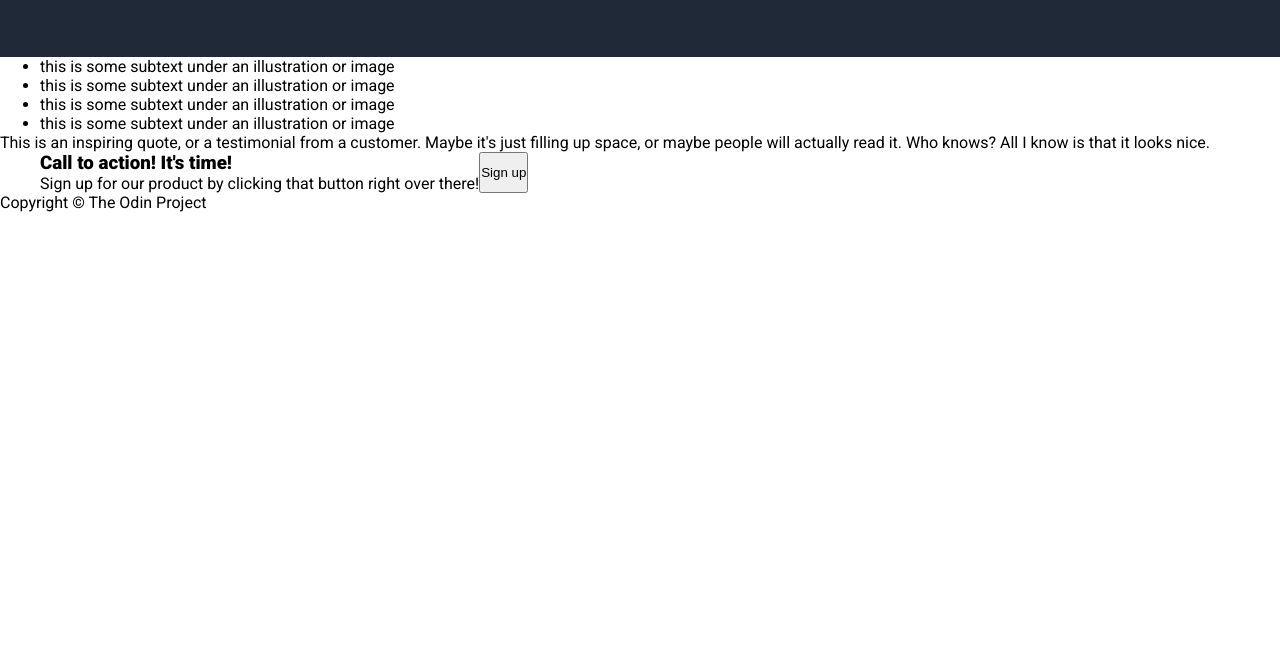
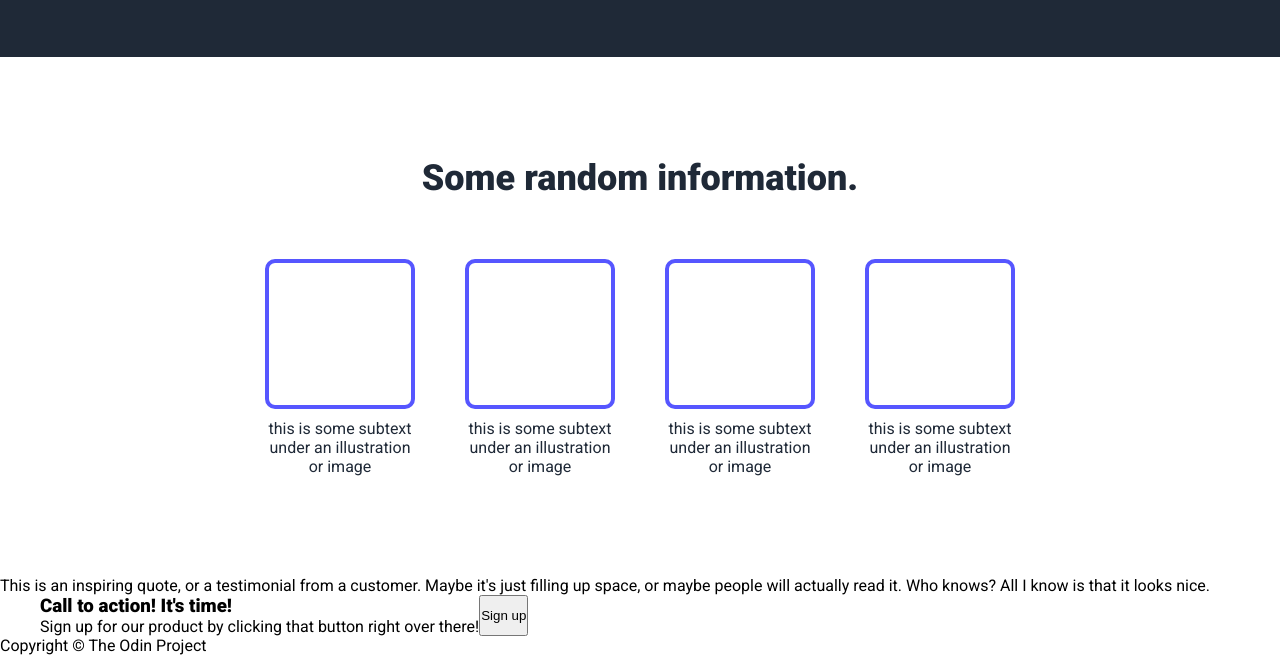
Before and after one commit to tsoysal/landing-page, a plain HTML site: page index.html in a window 1280 px wide. Shown: the part 606-1261 px from the top of the page. Before the commit the page ends 818 px from the top, so only its background shows below. Drawn offline with Linux system fonts and the light colour scheme.

Commit message:
Cascade section1

```diff
--- a/index.html
+++ b/index.html
@@ -42,8 +42,8 @@
       </div>
     </header>
     <section class="section1">
-      <div class="container">
-        <ul>
+        <h2>Some random information.</h2>
+      <ul class="container">
         <li>
           <div class="square"></div>
           <p>this is some subtext under an illustration or image</p>
@@ -61,7 +61,6 @@
           <p>this is some subtext under an illustration or image</p>
         </li>
       </ul>
-      </div>
     </section>
     <article>
       <blockquote>
--- a/style.css
+++ b/style.css
@@ -107,3 +107,40 @@ header {
 .hero-section img {
     width: 100%;
 }
+
+/* section1 */
+.section1 {
+    margin: 100px 0;
+}
+
+.section1 h2 {
+    font-size: 36px;
+    font-weight: bold;
+    color: var(--dark-bg-color);
+    text-align: center;
+    margin-bottom: 50px;
+}
+
+.section1 ul {
+    list-style: none;
+    justify-content: center;
+    flex-wrap: wrap;
+    gap: 50px;
+}
+
+.section1 ul li {
+    width: 150px;
+    text-align: center;
+}
+
+.section1 .square{
+    width: 100%;
+    height: 150px;
+    border: 4px solid rgb(86, 86, 255);
+    border-radius: 10px;
+    margin: 10px auto;
+}
+
+.section1 li p {
+    color: var(--dark-bg-color);
+}
```
Lines whose indentation alone changed are shown as unchanged.
